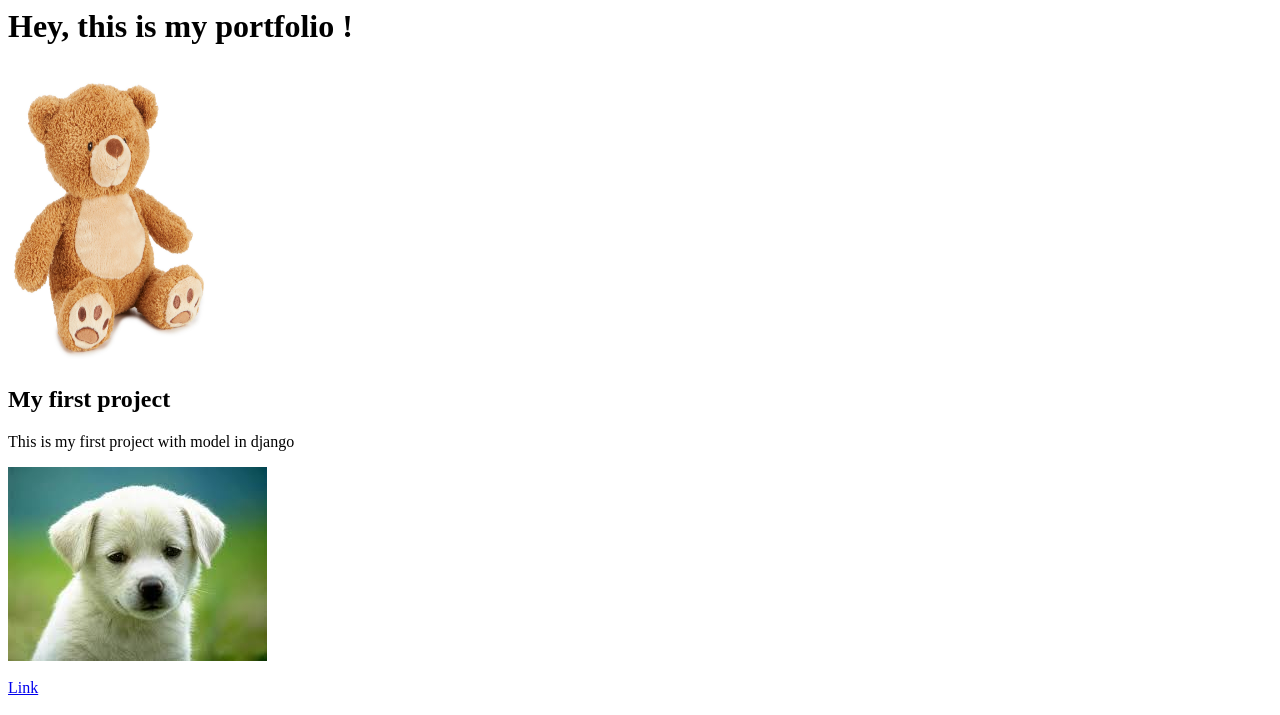
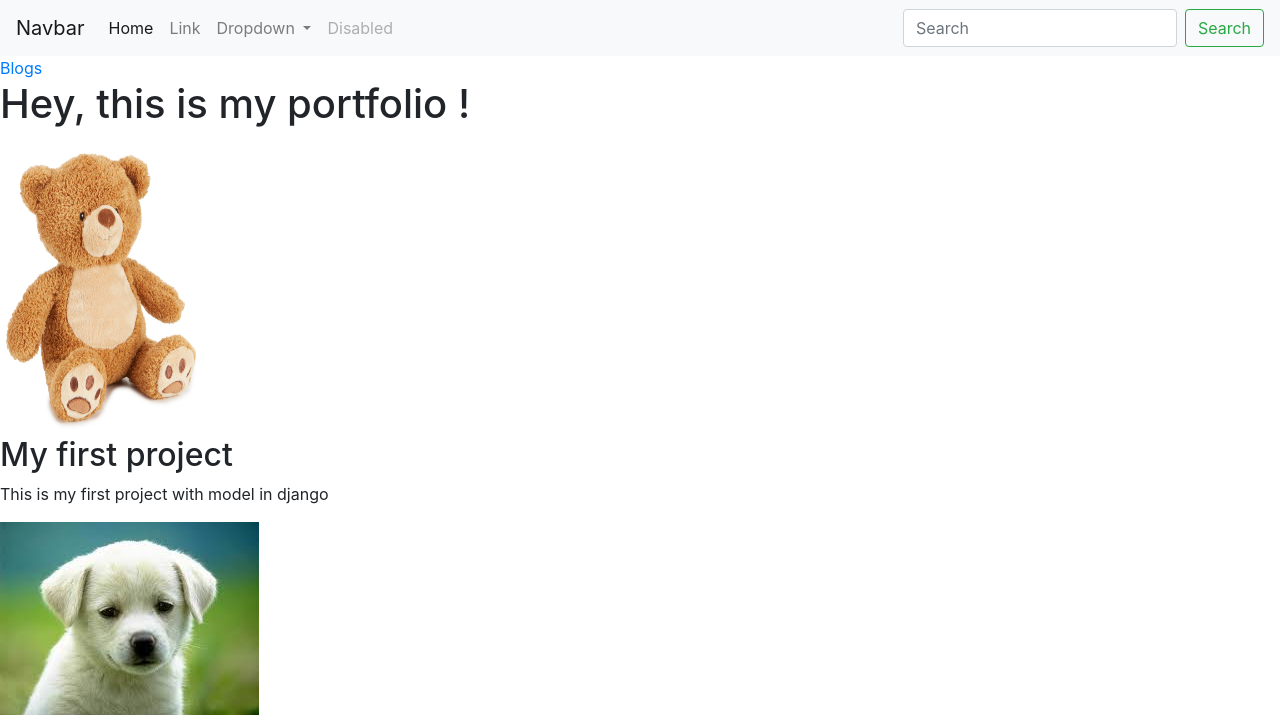
Before and after one commit to jasmehra/django_learning, a Django app: page / in a window 1280 px wide. Shown: the top 715 px of the page. Run offline with Django 3.2, Linux system fonts and the light colour scheme; data comes from the database, SQL or seed files in the repository.

Commit message:
final commit

```diff
--- /dev/null
+++ b/Jasleen/personal_portfolio_project/portfolio/templates/portfolio/base.html
@@ -0,0 +1,64 @@
+<!doctype html>
+<html lang="en">
+  <head>
+    <!-- Required meta tags -->
+    <meta charset="utf-8">
+    <meta name="viewport" content="width=device-width, initial-scale=1, shrink-to-fit=no">
+
+    <!-- Bootstrap CSS -->
+    <link rel="stylesheet" href="https://cdn.jsdelivr.net/npm/bootstrap@4.5.3/dist/css/bootstrap.min.css" integrity="sha384-TX8t27EcRE3e/ihU7zmQxVncDAy5uIKz4rEkgIXeMed4M0jlfIDPvg6uqKI2xXr2" crossorigin="anonymous">
+
+    <title>Hello, world!</title>
+  </head>
+  <body>
+    <nav class="navbar navbar-expand-lg navbar-light bg-light">
+        <a class="navbar-brand" href="#">Navbar</a>
+        <button class="navbar-toggler" type="button" data-toggle="collapse" data-target="#navbarSupportedContent" aria-controls="navbarSupportedContent" aria-expanded="false" aria-label="Toggle navigation">
+          <span class="navbar-toggler-icon"></span>
+        </button>
+
+        <div class="collapse navbar-collapse" id="navbarSupportedContent">
+          <ul class="navbar-nav mr-auto">
+            <li class="nav-item active">
+              <a class="nav-link" href="#">Home <span class="sr-only">(current)</span></a>
+            </li>
+            <li class="nav-item">
+              <a class="nav-link" href="#">Link</a>
+            </li>
+            <li class="nav-item dropdown">
+              <a class="nav-link dropdown-toggle" href="#" id="navbarDropdown" role="button" data-toggle="dropdown" aria-haspopup="true" aria-expanded="false">
+                Dropdown
+              </a>
+              <div class="dropdown-menu" aria-labelledby="navbarDropdown">
+                <a class="dropdown-item" href="#">Action</a>
+                <a class="dropdown-item" href="#">Another action</a>
+                <div class="dropdown-divider"></div>
+                <a class="dropdown-item" href="#">Something else here</a>
+              </div>
+            </li>
+            <li class="nav-item">
+              <a class="nav-link disabled" href="#" tabindex="-1" aria-disabled="true">Disabled</a>
+            </li>
+          </ul>
+          <form class="form-inline my-2 my-lg-0">
+            <input class="form-control mr-sm-2" type="search" placeholder="Search" aria-label="Search">
+            <button class="btn btn-outline-success my-2 my-sm-0" type="submit">Search</button>
+          </form>
+        </div>
+      </nav>
+
+      {% block content %}{% endblock %}
+
+    <!-- Optional JavaScript; choose one of the two! -->
+
+    <!-- Option 1: jQuery and Bootstrap Bundle (includes Popper) -->
+    <script src="https://code.jquery.com/jquery-3.5.1.slim.min.js" integrity="sha384-DfXdz2htPH0lsSSs5nCTpuj/zy4C+OGpamoFVy38MVBnE+IbbVYUew+OrCXaRkfj" crossorigin="anonymous"></script>
+    <script src="https://cdn.jsdelivr.net/npm/bootstrap@4.5.3/dist/js/bootstrap.bundle.min.js" integrity="sha384-ho+j7jyWK8fNQe+A12Hb8AhRq26LrZ/JpcUGGOn+Y7RsweNrtN/tE3MoK7ZeZDyx" crossorigin="anonymous"></script>
+
+    <!-- Option 2: jQuery, Popper.js, and Bootstrap JS
+    <script src="https://code.jquery.com/jquery-3.5.1.slim.min.js" integrity="sha384-DfXdz2htPH0lsSSs5nCTpuj/zy4C+OGpamoFVy38MVBnE+IbbVYUew+OrCXaRkfj" crossorigin="anonymous"></script>
+    <script src="https://cdn.jsdelivr.net/npm/popper.js@1.16.1/dist/umd/popper.min.js" integrity="sha384-9/reFTGAW83EW2RDu2S0VKaIzap3H66lZH81PoYlFhbGU+6BZp6G7niu735Sk7lN" crossorigin="anonymous"></script>
+    <script src="https://cdn.jsdelivr.net/npm/bootstrap@4.5.3/dist/js/bootstrap.min.js" integrity="sha384-w1Q4orYjBQndcko6MimVbzY0tgp4pWB4lZ7lr30WKz0vr/aWKhXdBNmNb5D92v7s" crossorigin="anonymous"></script>
+    -->
+  </body>
+</html>
--- a/Jasleen/personal_portfolio_project/portfolio/templates/portfolio/home.html
+++ b/Jasleen/personal_portfolio_project/portfolio/templates/portfolio/home.html
@@ -1,3 +1,9 @@
+
+{% extends 'portfolio/base.html' %}
+
+{% block content %}
+
+<a href="{% url 'blog:all_blogs' %}">Blogs</a>
 <h1>
     Hey, this is my portfolio !
 </h1>
@@ -19,3 +25,5 @@
 {% endif %}
 
 {% endfor %}
+
+{%  endblock %}
```
Also changed, not shown: Jasleen/personal_portfolio_project/blog/models.py (+8 -4 lines), Jasleen/personal_portfolio_project/blog/templates/blog/all_blogs.html (+10 -2 lines), Jasleen/personal_portfolio_project/blog/templates/blog/detail.html (+7 -1 lines), Jasleen/personal_portfolio_project/blog/migrations/0002_auto_20201202_1005.py (added), Jasleen/personal_portfolio_project/db.sqlite3, Jasleen/personal_portfolio_project/media/portfolio/images/71bdgYfofhL._UX500__Qhn1zWq.jpg (added), Jasleen/personal_portfolio_project/media/portfolio/images/91ArJudYdDL._SL1500__93VFtXL.jpg (added).
